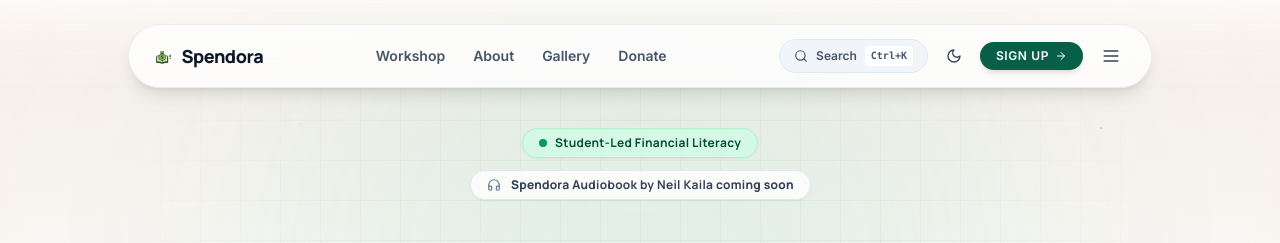
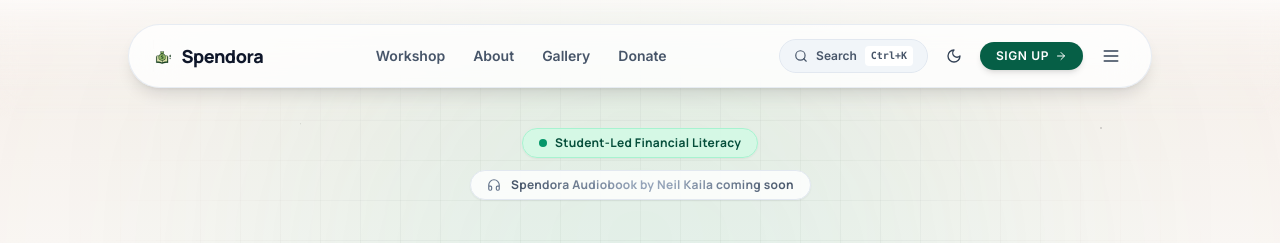
Before and after one commit to muj3b/spendora-workshop-6bc9591d, a React (Vite) app: page / in a window 1280 px wide. Shown: the top 243 px of the page. Built offline with nearby package versions, Linux system fonts and the light colour scheme.

Commit message:
Fix shimmer light mode glitch, match exact text colors

```diff
--- a/src/index.css
+++ b/src/index.css
@@ -90,15 +90,15 @@
   ::-webkit-scrollbar-thumb:hover { background: rgba(100,100,100,0.4); }
 
   .shimmer-text {
-    color: transparent;
+    -webkit-text-fill-color: transparent;
     background: linear-gradient(
       90deg,
-      #475569 0%,
-      #475569 25%,
-      #ffffff 45%,
-      #ffffff 55%,
-      #475569 75%,
-      #475569 100%
+      #334155 0%,
+      #334155 30%,
+      #94a3b8 48%,
+      #94a3b8 52%,
+      #334155 70%,
+      #334155 100%
     );
     background-size: 300% 100%;
     -webkit-background-clip: text;
@@ -110,16 +110,15 @@
     background: linear-gradient(
       90deg,
       #d4d4d8 0%,
-      #d4d4d8 25%,
-      #ffffff 45%,
-      #ffffff 55%,
-      #d4d4d8 75%,
+      #d4d4d8 30%,
+      #ffffff 48%,
+      #ffffff 52%,
+      #d4d4d8 70%,
       #d4d4d8 100%
     );
     background-size: 300% 100%;
     -webkit-background-clip: text;
     background-clip: text;
-    animation: shimmer 8s ease-in-out infinite;
   }
 
   @keyframes shimmer {
```
